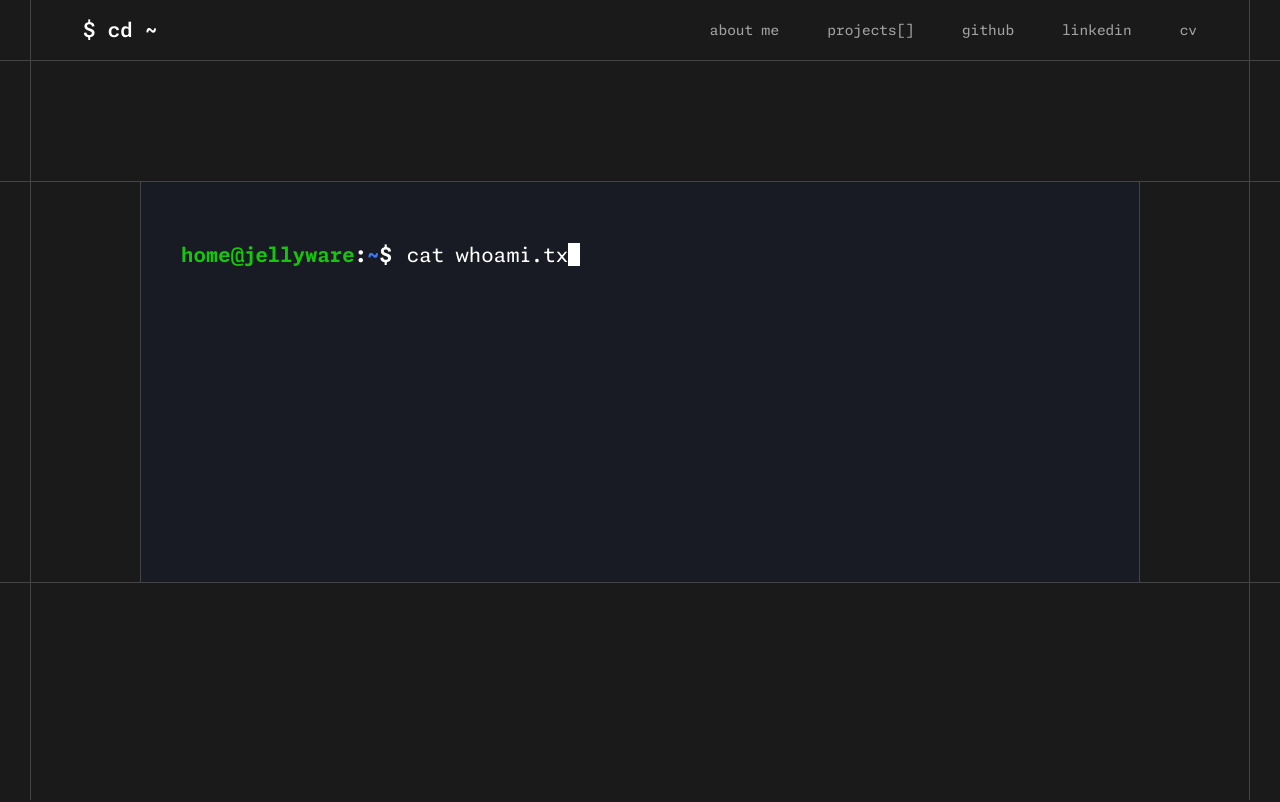
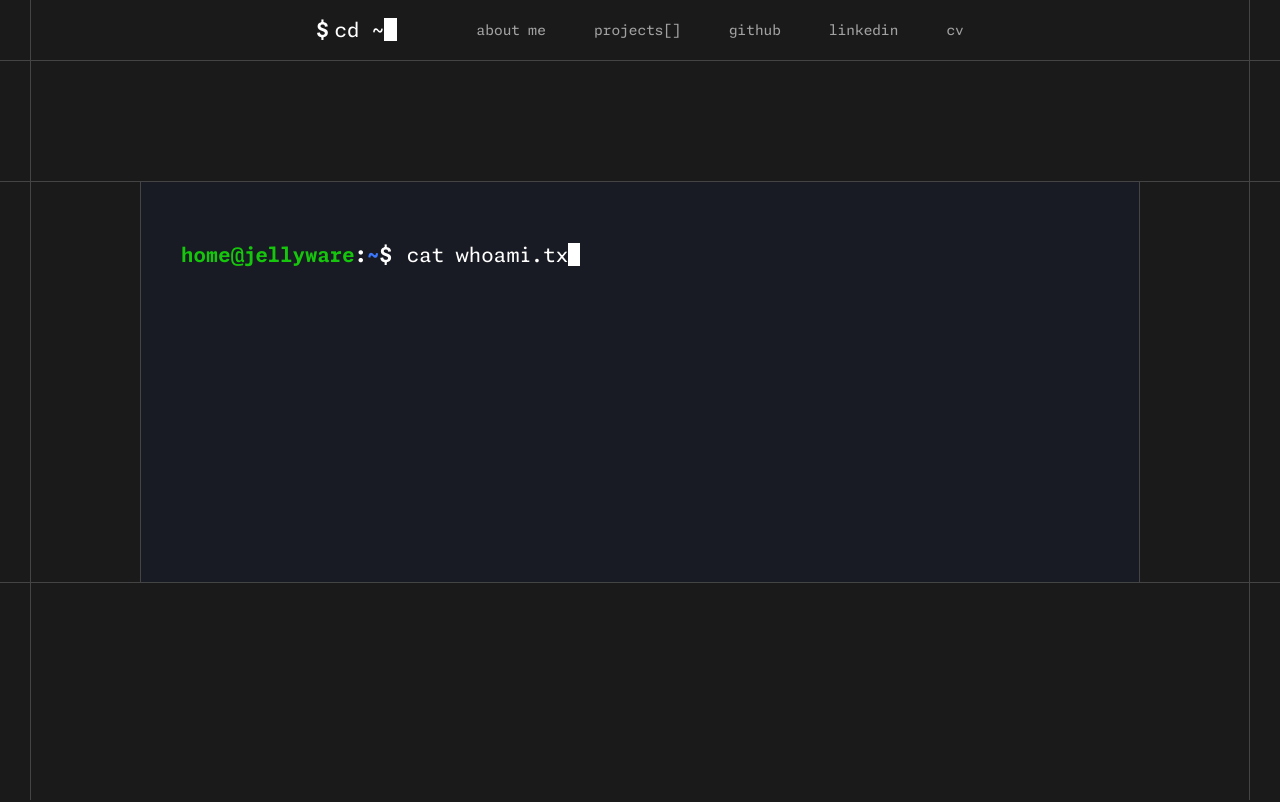
Before and after one commit to jaym-01/jellyware, a Next.js app: page / in a window 1280 px wide. Shown: the top 802 px of the page. Built offline with nearby package versions, Linux system fonts and the light colour scheme.

Commit message:
completed header

```diff
--- a/src/components/Header/Header.tsx
+++ b/src/components/Header/Header.tsx
@@ -4,6 +4,7 @@ import Link from "next/link";
 import { useEffect, useState, useCallback } from "react";
 import styles from "@/styles/components/header.module.scss";
 import { navData } from "@/utils/nav_data";
+import Cursor from "../Home/Hero/Cursor";
 
 interface NavItem {
   title: string;
@@ -44,21 +45,29 @@ export default function Header({ className }: HeaderProps) {
   const [brandData, ...navigationItems] = navData;
 
   return (
-    // Sticky header wrapper with dividing lines (zed.dev style)
     <div className={`${styles.headerWrapper} ${className || ""}`}>
       <header className={styles.header} role="banner">
         <div className={styles.headerContent}>
-          {/* Brand/Logo section */}
           <Link
             href={`${brandData.link}/#terminal`}
             className={styles.brand}
             onClick={handleNavClick}
             aria-label="Go to homepage"
           >
-            <h1 className={styles.brandTitle}>{brandData.title}</h1>
+            <h1 className={styles.brandTitle}>
+              <span
+                style={{
+                  paddingRight: 6,
+                  fontWeight: "bold",
+                }}
+              >
+                $
+              </span>
+              cd ~
+              <Cursor blinking />
+            </h1>
           </Link>
 
-          {/* Desktop navigation - always visible on large screens */}
           <nav
             className={styles.desktopNav}
             role="navigation"
@@ -74,7 +83,6 @@ export default function Header({ className }: HeaderProps) {
             ))}
           </nav>
 
-          {/* Mobile menu toggle button */}
           <button
             className={styles.mobileMenuToggle}
             onClick={toggleMobileMenu}
@@ -86,7 +94,6 @@ export default function Header({ className }: HeaderProps) {
           </button>
         </div>
 
-        {/* Mobile navigation - conditionally rendered */}
         {isMobileScreen && isMobileMenuOpen && (
           <nav
             id="mobile-navigation"
@@ -109,10 +116,6 @@ export default function Header({ className }: HeaderProps) {
   );
 }
 
-/**
- * Reusable navigation link component with proper typing
- * Handles both internal and external links appropriately
- */
 interface NavigationLinkProps {
   navItem: NavItem;
   onClick: () => void;
--- a/src/components/Home/Hero/Cursor.tsx
+++ b/src/components/Home/Hero/Cursor.tsx
@@ -1,9 +1,16 @@
 import styles from "@/styles/components/home/terminal.module.scss";
 import React from "react";
 
-export default function Cursor(props: React.HTMLAttributes<HTMLSpanElement>) {
+interface CursorProps extends React.HTMLAttributes<HTMLSpanElement> {
+  blinking?: boolean;
+}
+
+export default function Cursor({ blinking = false, ...props }: CursorProps) {
   return (
-    <span className={styles.cursor} {...props}>
+    <span
+      className={blinking ? styles.cursorAnimation : styles.cursor}
+      {...props}
+    >
       &nbsp;
     </span>
   );
--- a/src/styles/components/header.module.scss
+++ b/src/styles/components/header.module.scss
@@ -17,23 +17,22 @@
 .header {
   min-height: $header-height;
   width: 100%;
-  display: flex;
-  flex-direction: column;
   @include header-divider("vertical");
   background-color: $darkBackground;
-  box-sizing: border-box;
-  padding-left: 20px;
-  padding-right: 20px;
+
+  display: flex;
+  align-items: center;
+  justify-content: center;
 }
 
 .headerContent {
-  @include full-width-container;
   display: flex;
   align-items: center;
-  justify-content: space-between;
+  justify-content: center;
   min-height: $header-height;
   padding-top: $header-padding-y;
   padding-bottom: $header-padding-y;
+  gap: 80px;
 }
 
 .brand {
@@ -41,16 +40,16 @@
   align-items: center;
   text-decoration: none;
   color: $text-primary;
-  transition: color 0.2s ease;
+  transition: color 0.1s ease;
 
   &:hover {
-    color: $text-secondary;
+    opacity: 0.7;
   }
 }
 
 .brandTitle {
   font-size: $font-size-logo;
-  font-weight: $font-weight-logo;
+  font-weight: 400;
   margin: 0;
   line-height: 1.2;
   white-space: nowrap;
@@ -126,7 +125,6 @@
   padding: $spacing-sm 0;
   @include nav-link-hover;
 
-  // Larger touch target for mobile usability
   min-height: 44px;
   display: flex;
   align-items: center;
```
